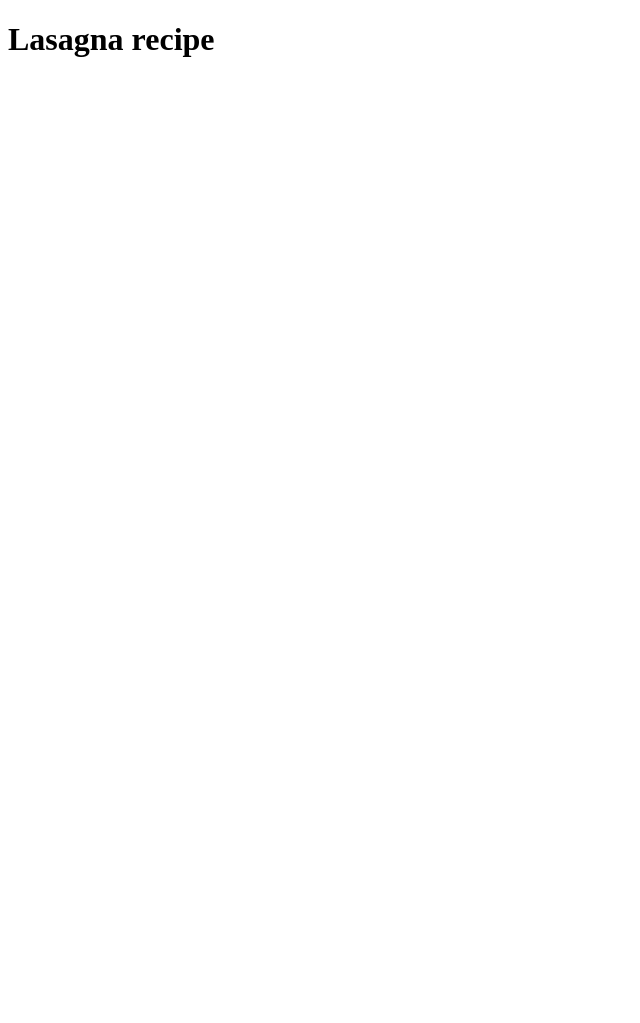
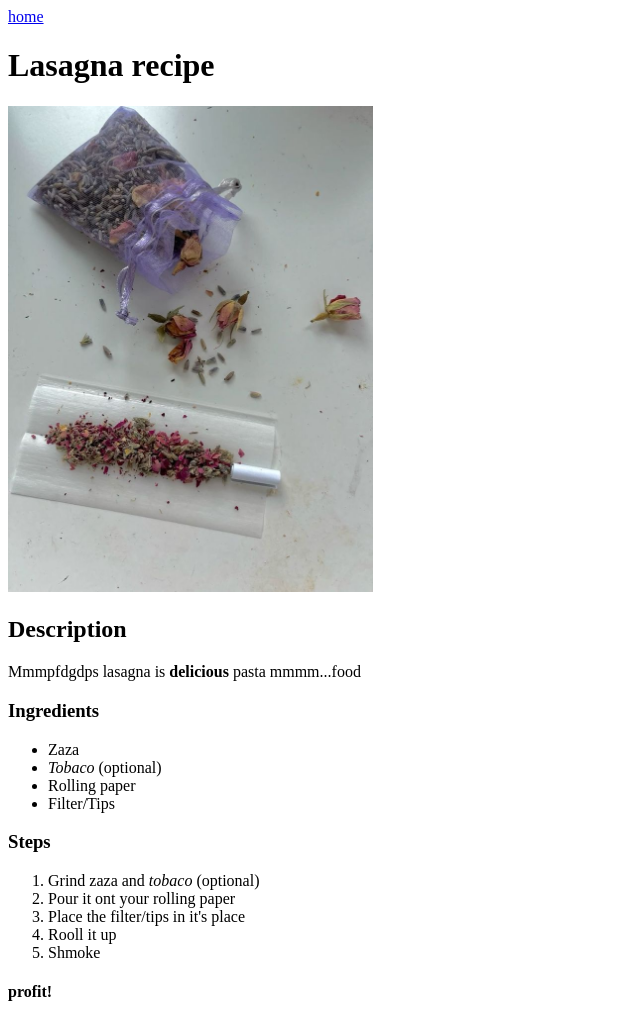
Before and after one commit to unc0unted/odin-recipies, a plain HTML site: page recipes/lasagna.html in a window 1280 px wide. Shown: the whole page, without its empty margins (0-640 px from the left). Before the commit the page ends 800 px from the top, so only its background shows below. Drawn offline with Linux system fonts and the light colour scheme.

Commit message:
Finish lasagna.html

```diff
--- a/recipes/lasagna.html
+++ b/recipes/lasagna.html
@@ -6,6 +6,27 @@
     <title>Lasagna recipe</title>
 </head>
 <body>
-    <h1>Lasagna recipe</he>
+    <a href="../index.html">home</a>
+    <h1>Lasagna recipe</h1>
+    <img src="../images/lasagna.jpg" alt="lasagna" width="365">
+
+    <h2>Description</h2>
+    <p>Mmmpfdgdps lasagna is <strong>delicious</strong> pasta mmmm...food</p>
+    <h3>Ingredients</h3>
+    <ul>
+        <li>Zaza</li>
+        <li><em>Tobaco</em> (optional)</strong></li>
+        <li>Rolling paper</li>
+        <li>Filter/Tips</li>
+    </ul>
+    <h3>Steps</h3>
+    <ol>
+        <li>Grind zaza and <em>tobaco</em> (optional)</li>
+        <li>Pour it ont your rolling paper</li>
+        <li>Place the filter/tips in it's place</li>
+        <li>Rooll it up</li>
+        <li>Shmoke</li>
+    </ol>
+    <h4>profit!</h4>
 </body>
 </html>
```
